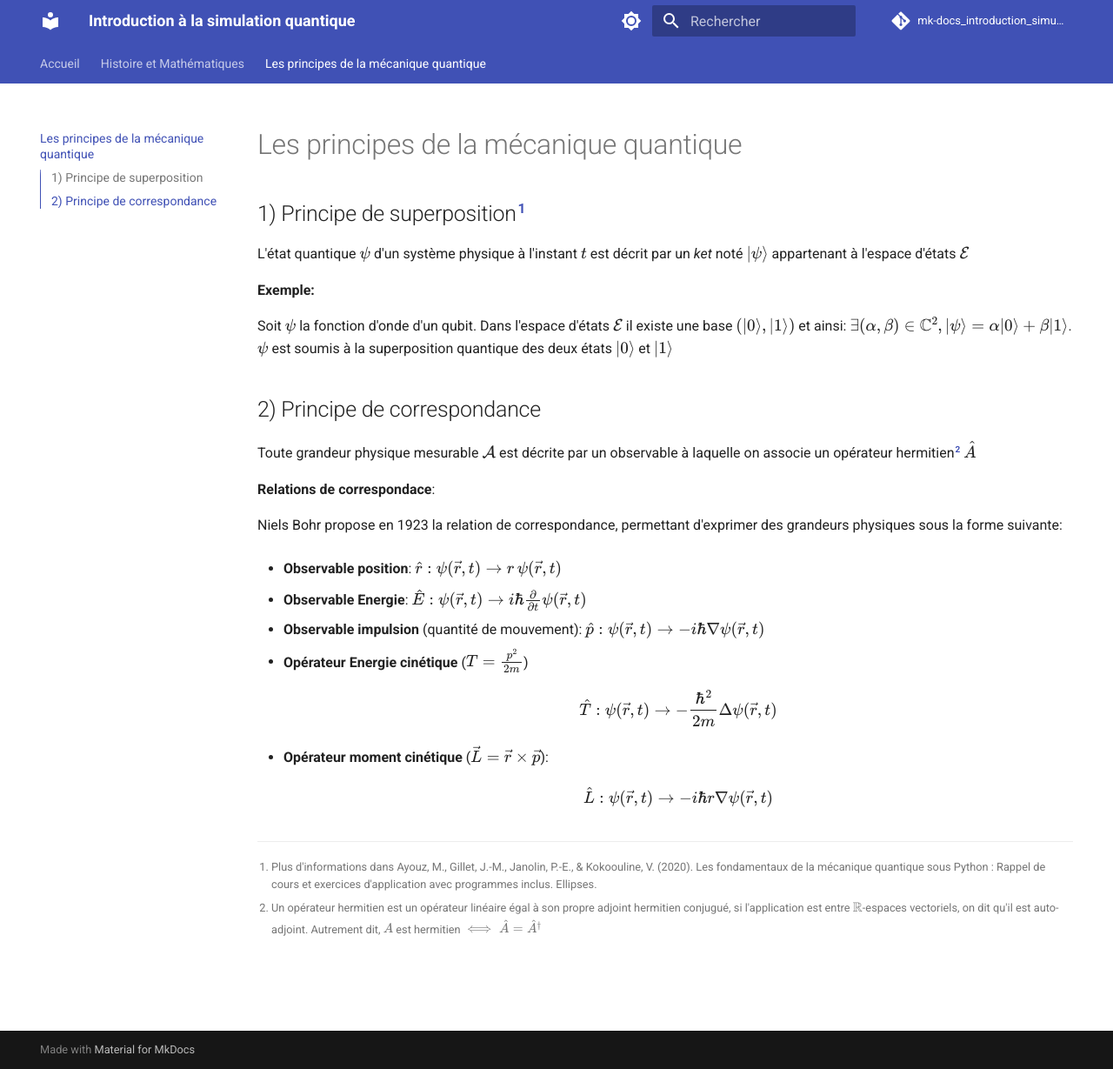
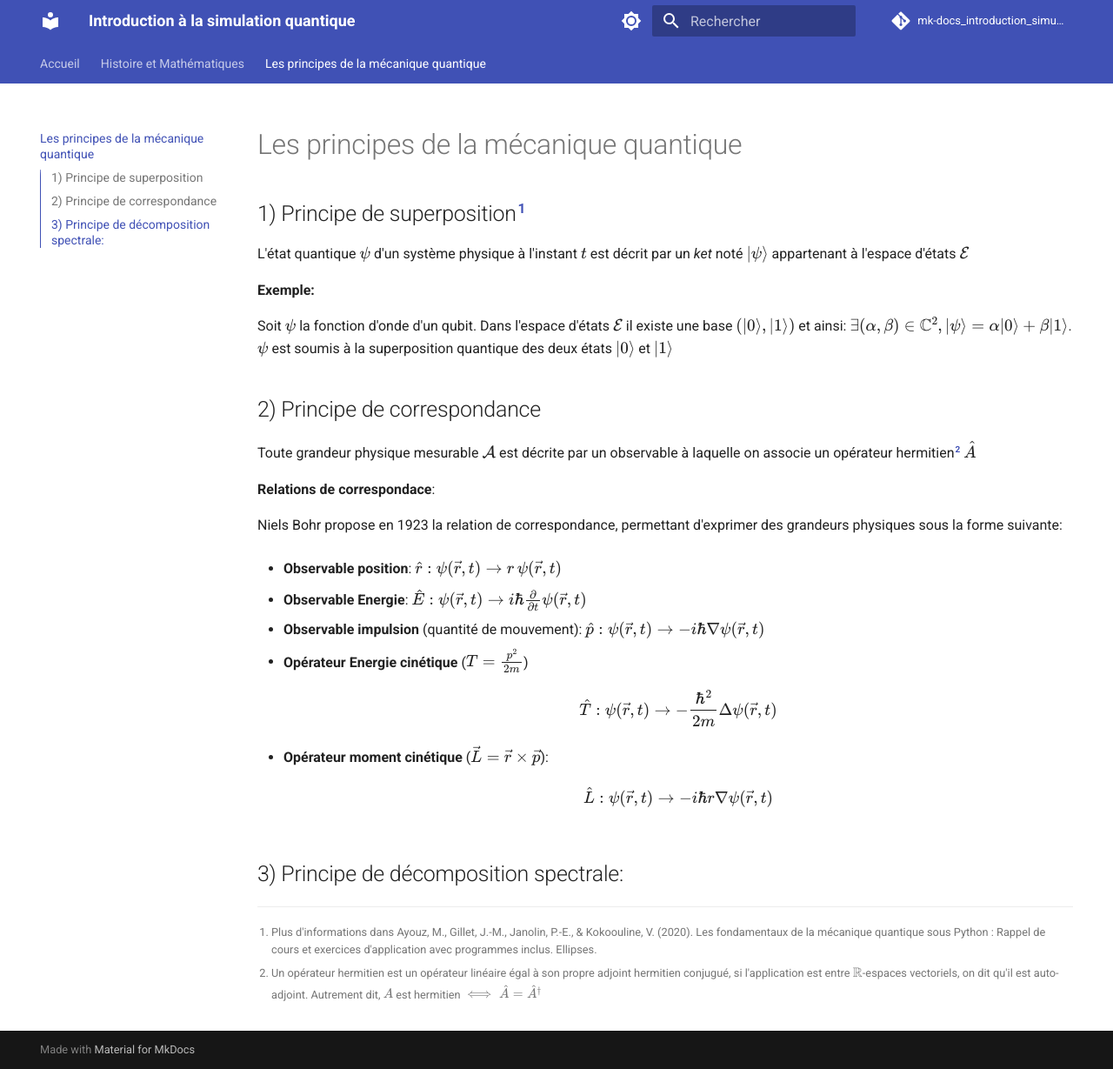
Before and after one commit to FranciscoStocker/mk-docs_introduction_simulation_quantique, an MkDocs documentation site: the page built from docs/Quantum_principles.md, in a window 1280 px wide and 1229 px high. Shown: the whole window at 87% size. Built offline with MkDocs 1.6.1 and Material for MkDocs 9.7.7, drawn with Linux system fonts in a browser that asks for light colours; comment, search, counter and statistics services are not loaded.

```diff
--- a/docs/Quantum_principles.md
+++ b/docs/Quantum_principles.md
@@ -24,6 +24,10 @@ Niels Bohr propose en 1923 la relation de correspondance, permettant d'exprimer
 
 - **Opérateur moment cinétique** ($\vec{L} = \vec{r} \times \vec{p}$): $$ \hat{L} : \psi(\vec{r},t)\to  -i\hbar  r  \nabla \psi(\vec{r},t) $$
 
+## 3) Principe de décomposition spectrale:
+
+
+
 
 [^1]: Plus d'informations dans Ayouz, M., Gillet, J.-M., Janolin, P.-E., & Kokoouline, V. (2020). Les fondamentaux de la mécanique quantique sous Python : Rappel de cours et exercices d'application avec programmes inclus. Ellipses.
 
```
